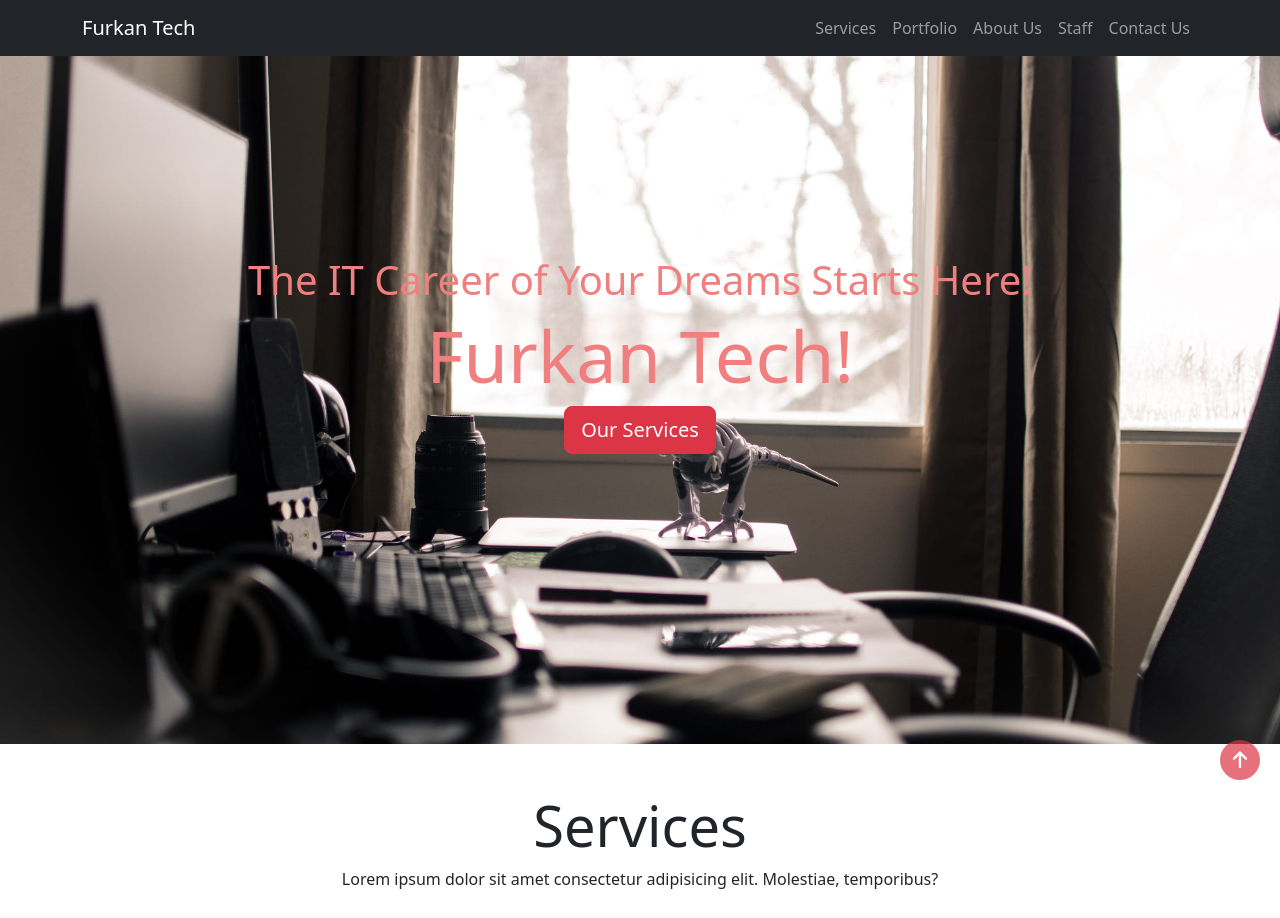
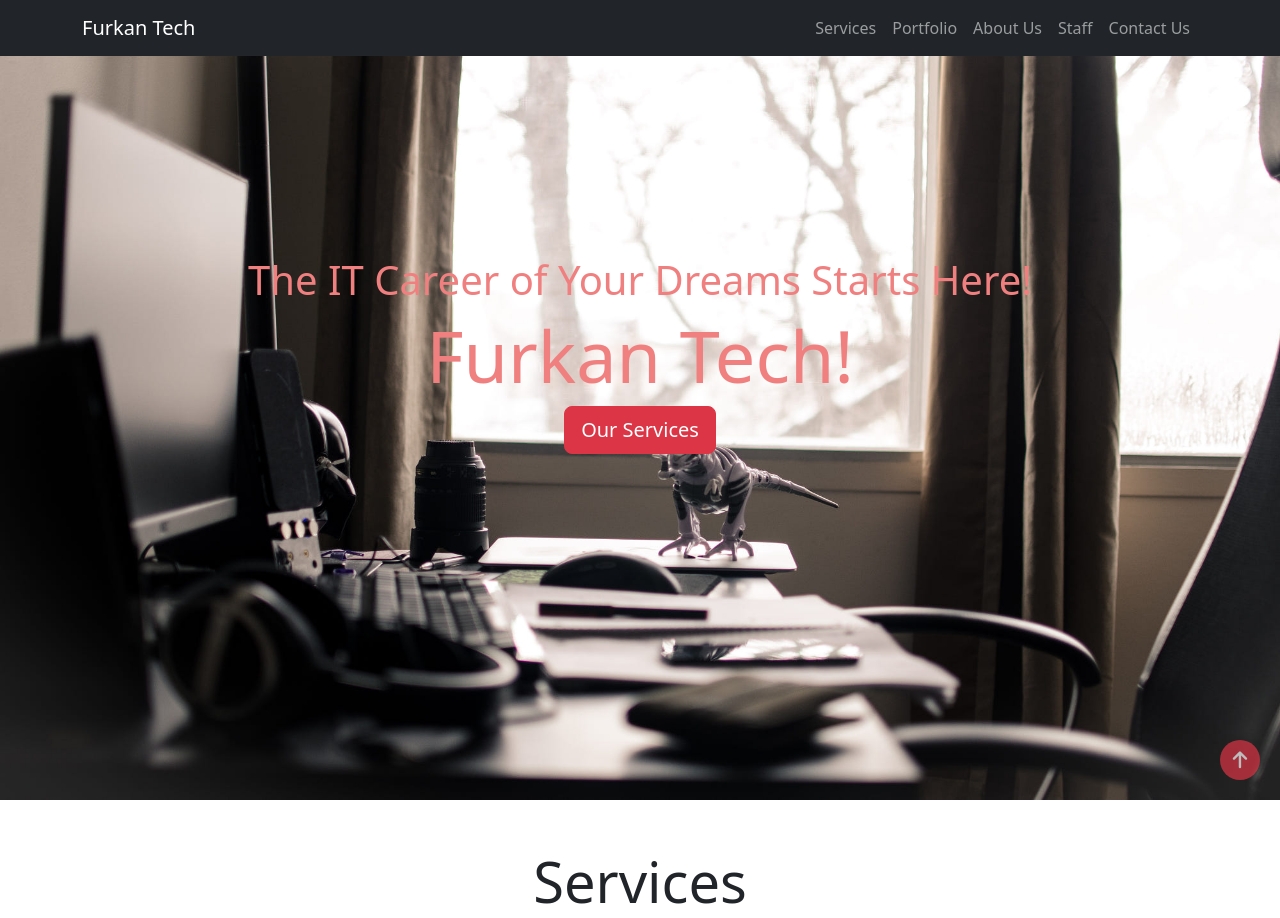
Before and after one commit to furkan-dogu/Bootstrap-Web-Page, a plain HTML site: page index.html in a window 1280 px wide. Shown: the top 918 px of the page. Drawn offline with nearby package versions, Linux system fonts and the light colour scheme.

Commit message:
ufak düzenleme

```diff
--- a/style.css
+++ b/style.css
@@ -1,9 +1,7 @@
 .hero {
-    height: calc(100vh - 56px);
+    min-height: 100vh;
     background-image: url(./img/banner.jpeg);
-    background-size: cover;
-    background-position: center;
-    background-repeat: no-repeat;
+    background-size: 100% 100%;
     padding-top: 20%;
     color: lightcoral;
 }
```
